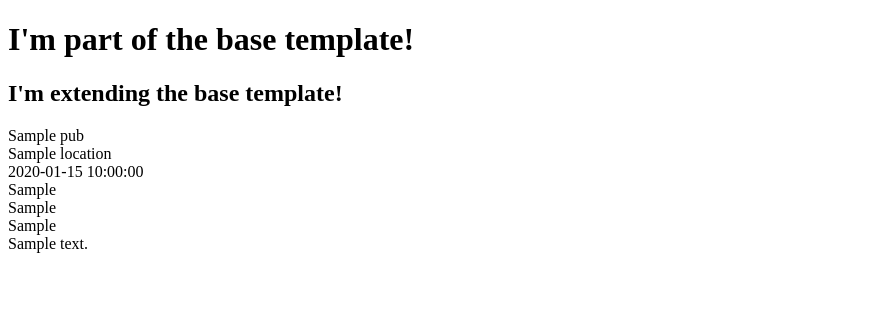
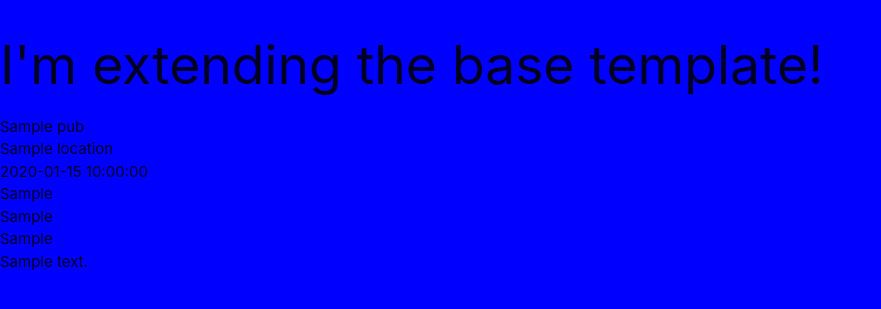
Before and after one commit to Code-Institute-Submissions/SteveMontgomery55-Public-House-Directory_AprResub, a Flask app: page / in a window 1280 px wide. Shown: the top 309 px of the page, without its empty margins (0-881 px from the left). Run offline with Flask 2, Linux system fonts and the light colour scheme; a database or web service that is not in the repository returns one stand-in record (values such as "Sample title"); some libraries are stand-ins or nearby versions.

Commit message:
Add Materialize and Static files

```diff
--- /dev/null
+++ b/static/css/style.css
@@ -0,0 +1,3 @@
+body {
+    background-color: blue
+}
--- a/templates/base.html
+++ b/templates/base.html
@@ -3,13 +3,24 @@
 <head>
     <meta charset="UTF-8">
     <meta name="viewport" content="width=device-width, initial-scale=1.0">
-    <title>Task Manager</title>
+    <link rel="stylesheet" href="https://cdnjs.cloudflare.com/ajax/libs/font-awesome/5.13.1/css/all.min.css"
+        integrity="sha512-xA6Hp6oezhjd6LiLZynuukm80f8BoZ3OpcEYaqKoCV3HKQDrYjDE1Gu8ocxgxoXmwmSzM4iqPvCsOkQNiu41GA==" crossorigin="anonymous" type="text/css">
+    <link rel="stylesheet" href="https://cdnjs.cloudflare.com/ajax/libs/materialize/1.0.0/css/materialize.min.css" type="text/css">
+    <link rel="stylesheet" href="{{ url_for('static', filename='css/style.css') }}" type="text/css">
+    {% block styles %}
+    {% endblock %}
+    <title>Public House Directory</title>
 </head>
 <body>
 
-    <h1>I'm part of the base template!</h1>
     {% block content %}
     {% endblock %}
 
+    <script src="https://code.jquery.com/jquery-3.5.1.min.js"
+        integrity="sha256-9/aliU8dGd2tb6OSsuzixeV4y/faTqgFtohetphbbj0=" crossorigin="anonymous"></script>
+    <script src="https://cdnjs.cloudflare.com/ajax/libs/materialize/1.0.0/js/materialize.min.js"></script>
+    <script src="{{ url_for('static', filename='js/script.js') }}"></script>
+    {% block scripts %}
+    {% endblock %}
 </body>
 </html>
```
Also changed, not shown: static/js/script.js (added).
